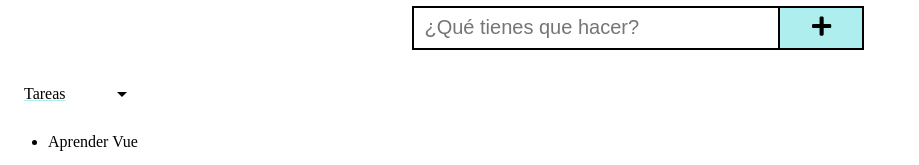
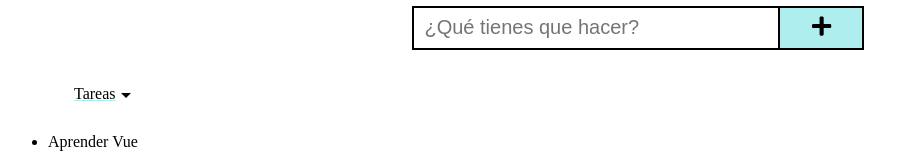
Before and after one commit to diana-nt/todo-app, a Vue app: page / in a window 1280 px wide. Shown: the part 233-398 px from the top of the page, without its empty margins (0-919 px from the left). Built offline with nearby package versions, Linux system fonts and the light colour scheme.

Commit message:
Change arrow position

```diff
--- a/src/components/CustomSelect.vue
+++ b/src/components/CustomSelect.vue
@@ -64,6 +64,7 @@
         outline: none;
         height: 47px;
         line-height: 47px;
+        margin-left: 50px;
     }
 
     .custom-select .selected {
@@ -82,10 +83,10 @@
     }
 
     .custom-select .selected:after {
-        position: absolute;
+        position: relative;
         content: "";
-        top: 22px;
-        right: 1em;
+        top: 13px;
+        left: 5px;
         width: 0;
         height: 0;
         border: 5px solid transparent;
--- a/src/views/Home.vue
+++ b/src/views/Home.vue
@@ -6,14 +6,12 @@
       default='Tareas'
       class="select"
       @input="changeTab"/>
-<!--      @input="alert(displayToKey($event))"/>-->
     <tareas :tareas="tareasMostradas()" @delete-tarea="deleteTarea"></tareas>
     <button @click="ordenarTareas">Ordenar</button>
   </div>
 </template>
 
 <script>
-// @ is an alias to /src
 import Tareas from "@/components/Tareas";
 import AddTarea from "@/components/AddTarea";
 import CustomSelect from "@/components/CustomSelect";
@@ -27,7 +25,6 @@ export default {
   },
   data() {
     return {
-      //tabs: ['todas', 'finalizadas','pendientes' ],
       actual: 'tareas',
       tareas: [
         {
```
